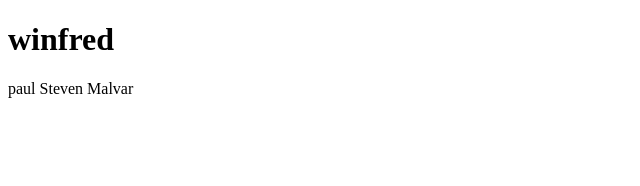
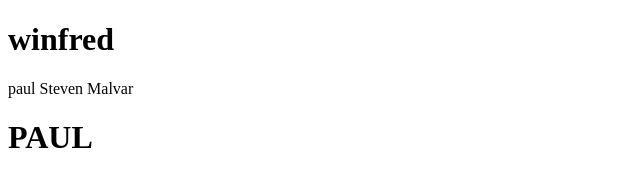
Before and after one commit to wcandaza/dummy99, a plain HTML site: page index.html in a window 1280 px wide. Shown: the whole page, without its empty margins (0-640 px from the left). Drawn offline with Linux system fonts and the light colour scheme.

Commit message:
2nd commit

```diff
--- a/index.html
+++ b/index.html
@@ -9,5 +9,6 @@
 <body>
     <h1>winfred</h1>
     <p>paul Steven Malvar</p>
+    <h1>PAUL</h1>
 </body>
 </html>
```
